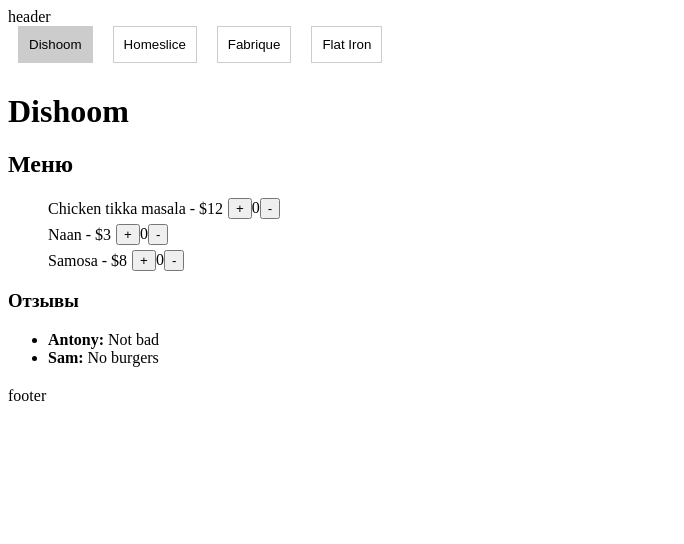
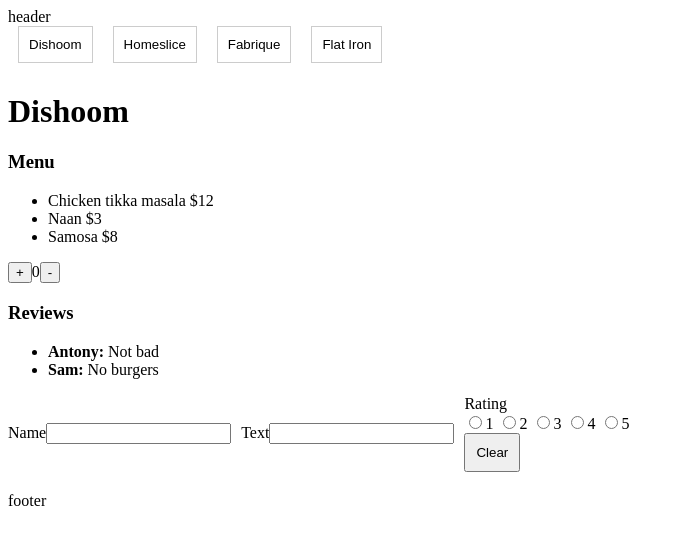
Before and after one commit to 1995Danara/my-learning, a React (Vite) app: page / in a window 1280 px wide. Shown: the top 544 px of the page, without its empty margins (0-684 px from the left). Built offline with nearby package versions, Linux system fonts and the light colour scheme.

Commit message:
four task

```diff
--- /dev/null
+++ b/src/components/counter/Counter.jsx
@@ -0,0 +1,9 @@
+export const Counter = ({ count, onIncrement, onDecrement }) => {
+  return (
+    <div>
+      <button onClick={onIncrement}>+</button>
+      <span>{count}</span>
+      <button onClick={onDecrement}>-</button>
+    </div>
+  )
+}
--- a/src/components/counter/CounterButton.jsx
+++ b/src/components/dishcounter/DishCounter.jsx
@@ -1,6 +1,7 @@
 import { useState } from "react"
+import { Counter } from "../counter/Counter"
 
-export const CounterButton = () => {
+export const DishCounter = () => {
   const [count, setCount] = useState(0)
 
   const onIncrement = () => {
@@ -15,10 +16,10 @@
     }
   }
   return (
-    <div>
-      <button onClick={onIncrement}>+</button>
-      <span>{count}</span>
-      <button onClick={onDecrement}>-</button>
-    </div>
+    <Counter
+      count={count}
+      onIncrement={onIncrement}
+      onDecrement={onDecrement}
+    />
   )
 }
--- /dev/null
+++ b/src/components/footer/Footer.jsx
@@ -0,0 +1,3 @@
+export const Footer = () => {
+  return <footer>footer</footer>
+}
--- /dev/null
+++ b/src/components/header/Header.jsx
@@ -0,0 +1,3 @@
+export const Header = () => {
+  return <header>header</header>
+}
--- a/src/components/layout/Layout.jsx
+++ b/src/components/layout/Layout.jsx
@@ -1,9 +1,12 @@
+import { Header } from "../header/Header"
+import { Footer } from "../footer/Footer"
+
 export const Layout = ({ children }) => {
   return (
     <div>
-      <header>header</header>
+      <Header />
       <div>{children}</div>
-      <footer>footer</footer>
+      <Footer />
     </div>
   )
 }
--- /dev/null
+++ b/src/components/menu/Menu.jsx
@@ -0,0 +1,14 @@
+export const Menu = ({ menu }) => {
+  return (
+    <div>
+      <h3>Menu</h3>
+      <ul>
+        {menu.map((dish) => (
+          <li key={dish.id}>
+            {dish.name} ${dish.price}
+          </li>
+        ))}
+      </ul>
+    </div>
+  )
+}
--- a/src/components/restaurants/Restaurants.jsx
+++ b/src/components/restaurants/Restaurants.jsx
@@ -1,31 +1,35 @@
 import { useState } from "react"
 
 import { restaurants } from "../mock"
-import { CounterButton } from "../counter/CounterButton"
+import { Reviews } from "../reviews/Reviews"
+import { Menu } from "../menu/Menu"
+import { ReviewsForm } from "../reviewsform/ReviewsForm"
+import { DishCounter } from "../dishcounter/DishCounter"
+
 export const Restaurants = () => {
-  const [activeRestaurantIndex, setActiveRestaurantIndex] = useState(0)
+  const [activeRestaurantId, setActiveRestaurantId] = useState(
+    restaurants[0]?.id,
+  )
 
-  const handleTabClick = (index) => {
-    if (index !== activeRestaurantIndex) {
-      setActiveRestaurantIndex(index)
+  const activeRestaurant = restaurants.find(
+    (restaurant) => restaurant.id === activeRestaurantId,
+  )
+
+  const handleTabClick = (id) => {
+    if (id !== activeRestaurantId) {
+      setActiveRestaurantId(id)
     }
   }
-
   return (
     <div>
-      <div
-        style={{
-          display: "flex",
-          marginBottom: "30px",
-        }}
-      >
-        {restaurants.map((restaurant, index) => (
+      <div style={{ display: "flex", marginBottom: "30px" }}>
+        {restaurants.map((restaurant, id) => (
           <button
             key={restaurant.id}
-            onClick={() => handleTabClick(index)}
+            onClick={() => handleTabClick(restaurant.id)}
             style={{
               backgroundColor:
-                index === activeRestaurantIndex ? "#ccc" : "transparent",
+                id === activeRestaurantId ? "#ccc" : "transparent",
               border: "1px solid #ccc",
               padding: "10px",
               cursor: "pointer",
@@ -36,39 +40,15 @@
           </button>
         ))}
       </div>
-      <div>
-        {restaurants[activeRestaurantIndex] && (
-          <div style={{ marginBottom: "20px" }}>
-            <h1>{restaurants[activeRestaurantIndex].name}</h1>
-            <h2>Меню</h2>
-            <ul>
-              {restaurants[activeRestaurantIndex].menu.map((dish) => (
-                <li
-                  key={dish.id}
-                  style={{
-                    display: "flex",
-                    alignItems: "center",
-                    marginTop: "5px",
-                  }}
-                >
-                  <div style={{ marginRight: "5px" }}>
-                    {dish.name} - ${dish.price}
-                  </div>
-                  <CounterButton />
-                </li>
-              ))}
-            </ul>
-            <h3>Отзывы</h3>
-            <ul>
-              {restaurants[activeRestaurantIndex].reviews.map((review) => (
-                <li key={review.id}>
-                  <strong>{review.user}:</strong> {review.text}
-                </li>
-              ))}
-            </ul>
-          </div>
-        )}
-      </div>
+      {activeRestaurant && (
+        <div style={{ marginBottom: "20px" }}>
+          <h1>{activeRestaurant.name}</h1>
+          <Menu menu={activeRestaurant.menu} />
+          <DishCounter />
+          <Reviews reviews={activeRestaurant.reviews} />
+          <ReviewsForm />
+        </div>
+      )}
     </div>
   )
 }
--- /dev/null
+++ b/src/components/reviews/Reviews.jsx
@@ -0,0 +1,12 @@
+export const Reviews = ({ reviews }) => (
+  <div>
+    <h3>Reviews</h3>
+    <ul>
+      {reviews.map((review) => (
+        <li key={review.id}>
+          <strong>{review.user}:</strong> {review.text}
+        </li>
+      ))}
+    </ul>
+  </div>
+)
--- /dev/null
+++ b/src/components/reviewsform/ReviewsForm.jsx
@@ -0,0 +1,97 @@
+import { useReducer } from "react"
+
+const INITIAL_VALUE = {
+  name: "",
+  text: "",
+  rating: "",
+}
+const SET_NAME_ACTION = "SET_NAME"
+const CLEAR_FORM = "CLEAR_FORM"
+
+const reducer = (state, { type, payload }) => {
+  switch (type) {
+    case SET_NAME_ACTION:
+      return {
+        ...state,
+        name: payload,
+      }
+    case "TEXT_ACTION":
+      return {
+        ...state,
+        text: payload,
+      }
+    case "RATING_ACTION":
+      return {
+        ...state,
+        rating: payload,
+      }
+    case "CLEAR_FORM":
+      return INITIAL_VALUE
+    default:
+      return {
+        state,
+      }
+  }
+}
+
+export const ReviewsForm = () => {
+  const [form, dispatch] = useReducer(reducer, INITIAL_VALUE)
+  const setName = (value) => dispatch({ type: SET_NAME_ACTION, payload: value })
+  const setText = (value) => dispatch({ type: "TEXT_ACTION", payload: value })
+  const setRating = (value) =>
+    dispatch({ type: "RATING_ACTION", payload: value })
+  const clearForm = () => dispatch({ type: CLEAR_FORM })
+
+  const { name, text, rating } = form
+  return (
+    <div
+      style={{
+        display: "flex",
+        alignItems: "center",
+        gap: "10px",
+      }}
+    >
+      <div>
+        <span>Name</span>
+        <input
+          type="text"
+          value={name}
+          onChange={(event) => setName(event.target.value)}
+        />
+      </div>
+      <div>
+        <span>Text</span>
+        <input
+          type="text"
+          value={text}
+          onChange={(event) => setText(event.target.value)}
+        />
+      </div>
+      <div>
+        <span>Rating</span>
+        <div style={{ display: "flex", gap: "5px", alignItems: "center" }}>
+          {[1, 2, 3, 4, 5].map((value) => (
+            <label key={value}>
+              <input
+                type="radio"
+                name="rating"
+                value={value}
+                checked={rating === String(value)}
+                onChange={() => setRating(String(value))}
+              />
+              {value}
+            </label>
+          ))}
+        </div>
+        <div>
+          <button
+            onClick={clearForm}
+            style={{ padding: "10px 10px", color: "black" }}
+          >
+            Clear
+          </button>
+        </div>
+      </div>
+    </div>
+  )
+}
```
